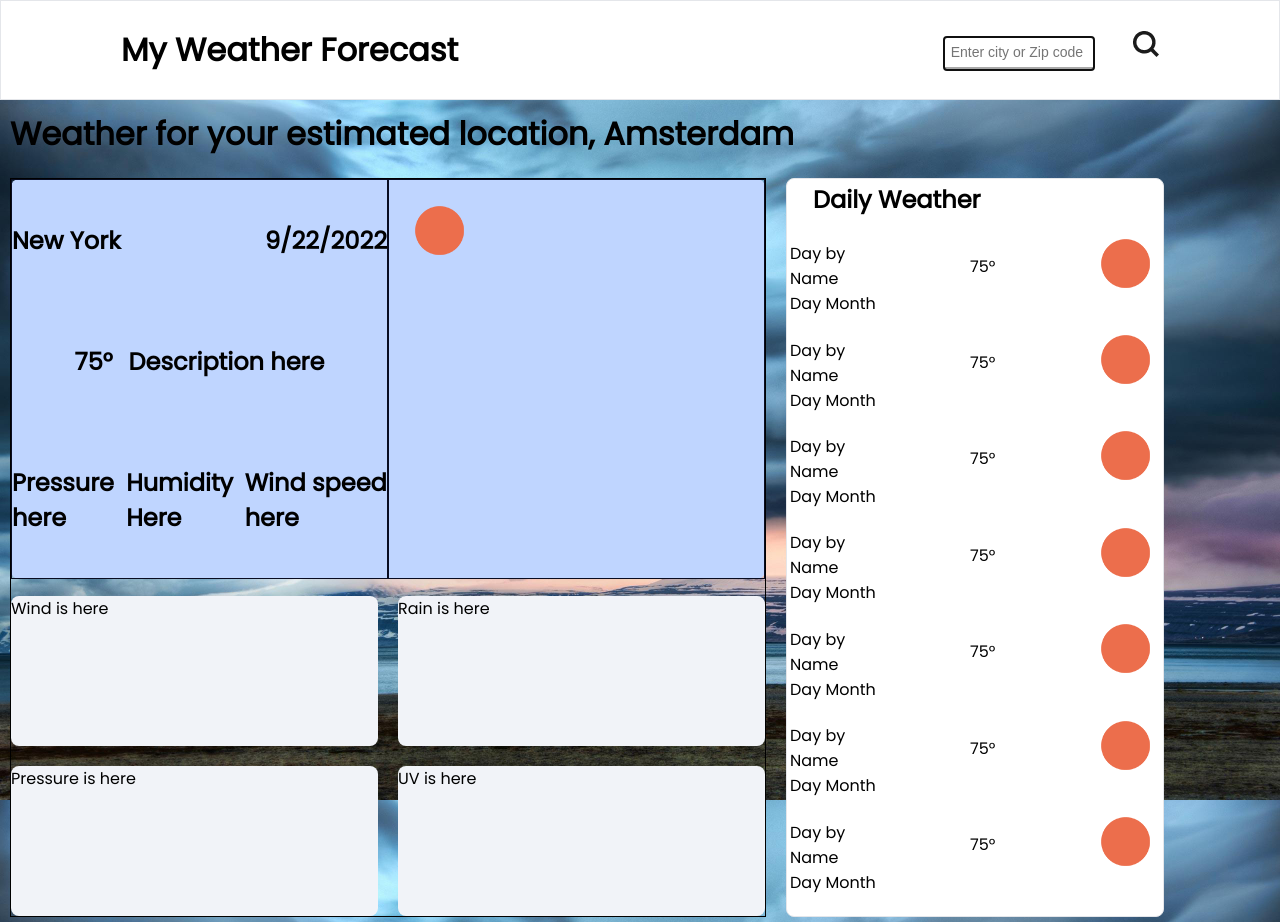
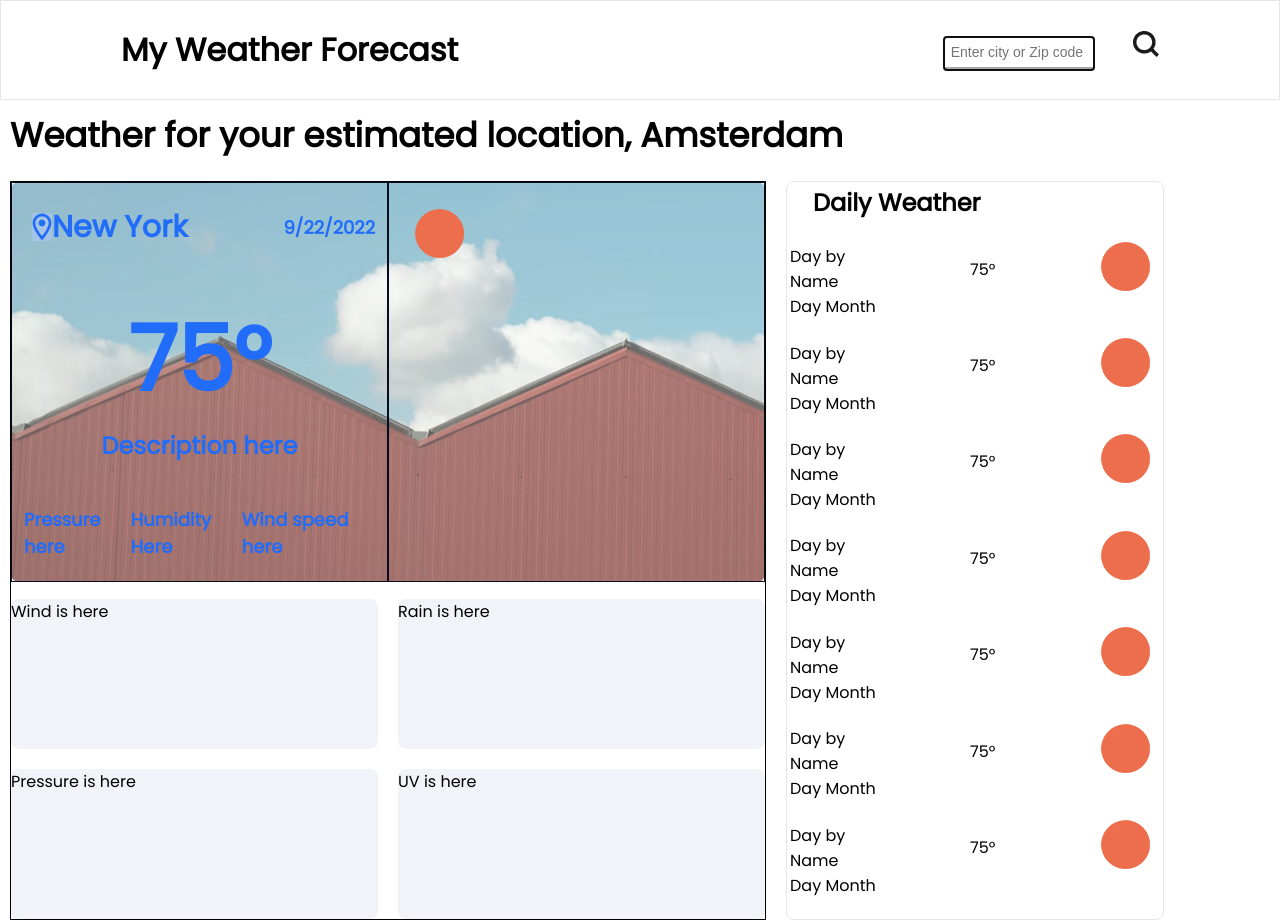
Before and after one commit to crissy12/Weather_Website, a plain HTML site: page index.html in a window 1280 px wide. Shown: the top 922 px of the page. Drawn offline with Linux system fonts and the light colour scheme.

Commit message:
Further progress on stlying.

```diff
--- a/index.html
+++ b/index.html
@@ -9,7 +9,7 @@
     <link rel="stylesheet" href="main.css">
     <link rel="preconnect" href="https://fonts.googleapis.com">
     <link rel="preconnect" href="https://fonts.gstatic.com" crossorigin>
-  <link href="https://fonts.googleapis.com/css2?family=Poppins&display=swap" rel="stylesheet">
+    <link href="https://fonts.googleapis.com/css2?family=Poppins:wght@200;400&display=swap" rel="stylesheet">
     <crossorigin="anonymous" referrerpolicy="no-referrer" />
 </head>
 <body>
@@ -31,6 +31,7 @@
                 <div class="today-weather-top-container">
                     <div class="weather-details-container">
                         <div class="today-location-container">
+                            <img src="assets/location-marker.png" alt="">
                             <h2 id="today-location">New York</h2>
                         </div>
                         <div class="today-date-container">
--- a/main.css
+++ b/main.css
@@ -5,7 +5,8 @@ html, * {
 }
 
 html{
-    background: url(assets/background-image.jpg) no-repeat center center fixed;
+    //background: url(assets/background-image.jpg) no-repeat center center fixed;
+    background-color: #FFFFFF;
     -webkit-background-size: cover;
     -moz-background-size: cover;
     -o-background-size: cover;
@@ -123,16 +124,40 @@ footer {
     border: 1px solid black;
 }
 
+#weather-txt{
+    font-weight: 600;
+    font-size: 34px;
+    color: black;
+}
+
 /* Inner Div for the Top part of the Today weather div */
 
 .today-weather-top-container {
     display: flex;
     flex-wrap: wrap;
-    background-color: #BFD5FF;
     width: 100%;
     height: 400px;
     border-radius: 8px;
+    background: url(assets/clouds-wallpaper.png) no-repeat fixed left 90%;
+    position: relative;
 }
+
+.today-weather-top-container::before {
+    content: "";
+    background-size: cover;
+    position: absolute;
+    top: 0px;
+    right: 0px;
+    bottom: 0px;
+    left: 0px;
+    background-color: rgba(255, 255, 255, 0.35);
+}
+
+.today-weather-top-container > div{
+    color: #226CFA;
+    position: relative;
+}
+
 
 .weather-image-container{
     width: 50%;
@@ -151,6 +176,9 @@ footer {
     display: flex;
     flex: 0 50%;
     align-items: center;
+    Font-style: Medium;
+    Font-size: 20px;
+    padding-left: 1em;
 }
 
 .today-date-container{
@@ -158,14 +186,20 @@ footer {
     flex: 0 50%;
     justify-content: flex-end;
     align-items: center;
+    Font-size: 12px;
+    padding-right: 1em;
 }
 
 .today-temp-container{
     display: flex;
     flex: 0 100%;
+    flex-direction: column;
     justify-content: center;
     align-items: center;
-    gap: 1em;
+}
+
+#today-temp {
+    font-size: 90px;
 }
 
 .today-details-container{
@@ -173,6 +207,9 @@ footer {
     flex: 0 100%;
     justify-content: space-between;
     align-items: center;
+    font-size: 12px;
+    padding-left: 1em;
+    padding-right: 1em;
 }
 
 
```
Also changed, not shown: assets/clouds-wallpaper.png (added), assets/location-marker.png (added). Lines whose indentation alone changed are shown as unchanged.
